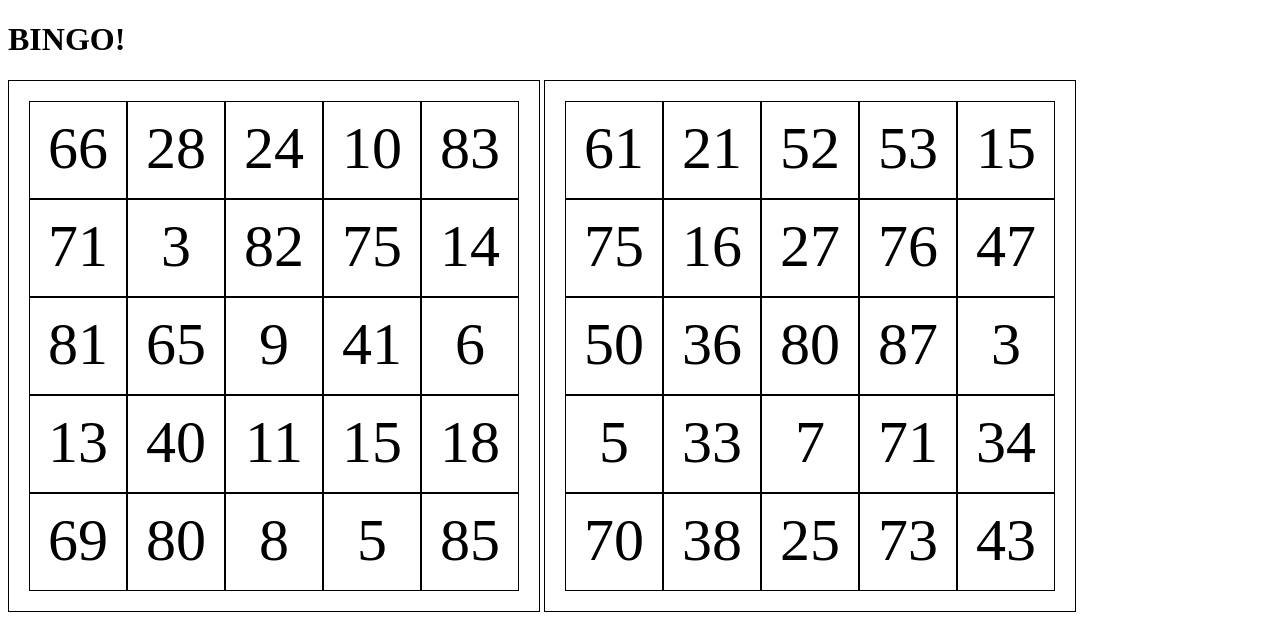
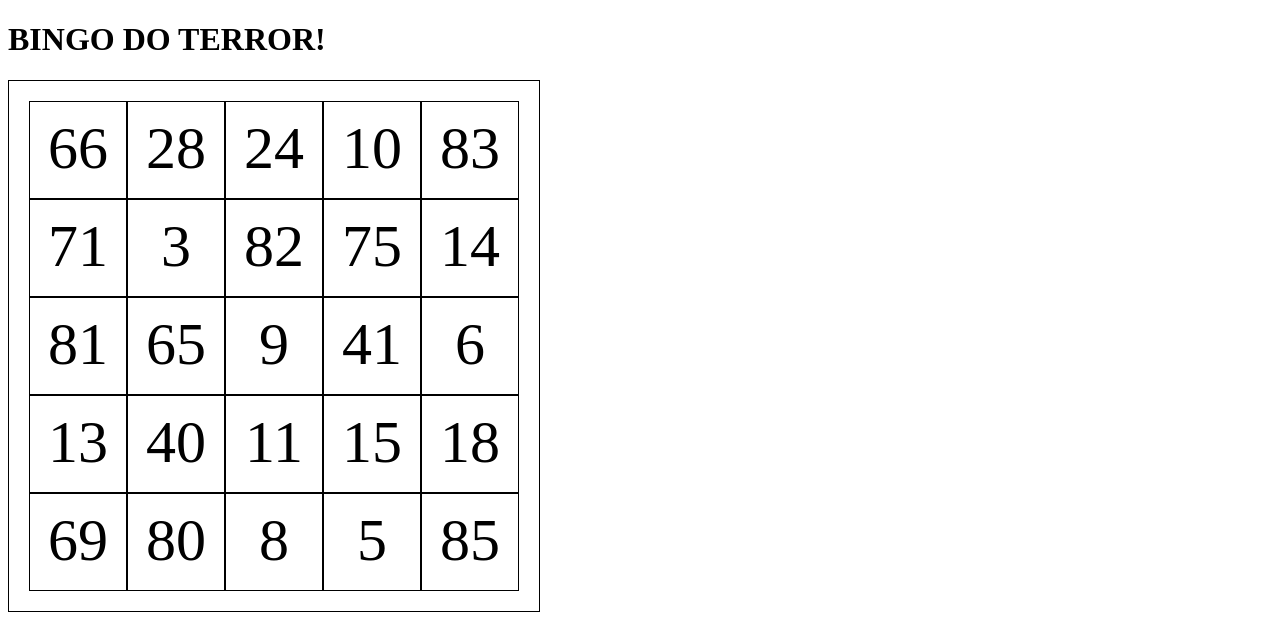
Before and after one commit to itsdawnbois/adawn.dev, a plain HTML site: page bingo/index.html in a window 1280 px wide. Drawn offline with nearby package versions, Linux system fonts and the light colour scheme.

Commit message:
Uma cartela só

```diff
--- a/bingo/bingo.js
+++ b/bingo/bingo.js
@@ -32,23 +32,4 @@ $(function(){
     }
     table.append(line)
   }
-
-  table = $('#bingo_table_second')
-
-  numbers = [...Array(91).keys()].splice(1)
-  selected = [];
-
-  for(var i = 0; i < 25; i++) {
-    shuffleArray(numbers)
-    selected.push(numbers.pop());
-  }
-
-  for(var i = 0; i < 5; i++) {
-    line = $('<tr>')
-    for (var j = 0; j < 5; j ++) {
-      shuffleArray(selected)
-      line.append($('<td>').text(selected.pop()))
-    }
-    table.append(line)
-  }
 });
--- a/bingo/index.html
+++ b/bingo/index.html
@@ -33,13 +33,9 @@
   </head>
 
   <body>
-    <h1>BINGO!</h1>
+    <h1>BINGO DO TERROR!</h1>
 
     <table id="bingo_table">
-
-    </table>
-
-    <table id="bingo_table_second">
 
     </table>
   </body>
```
